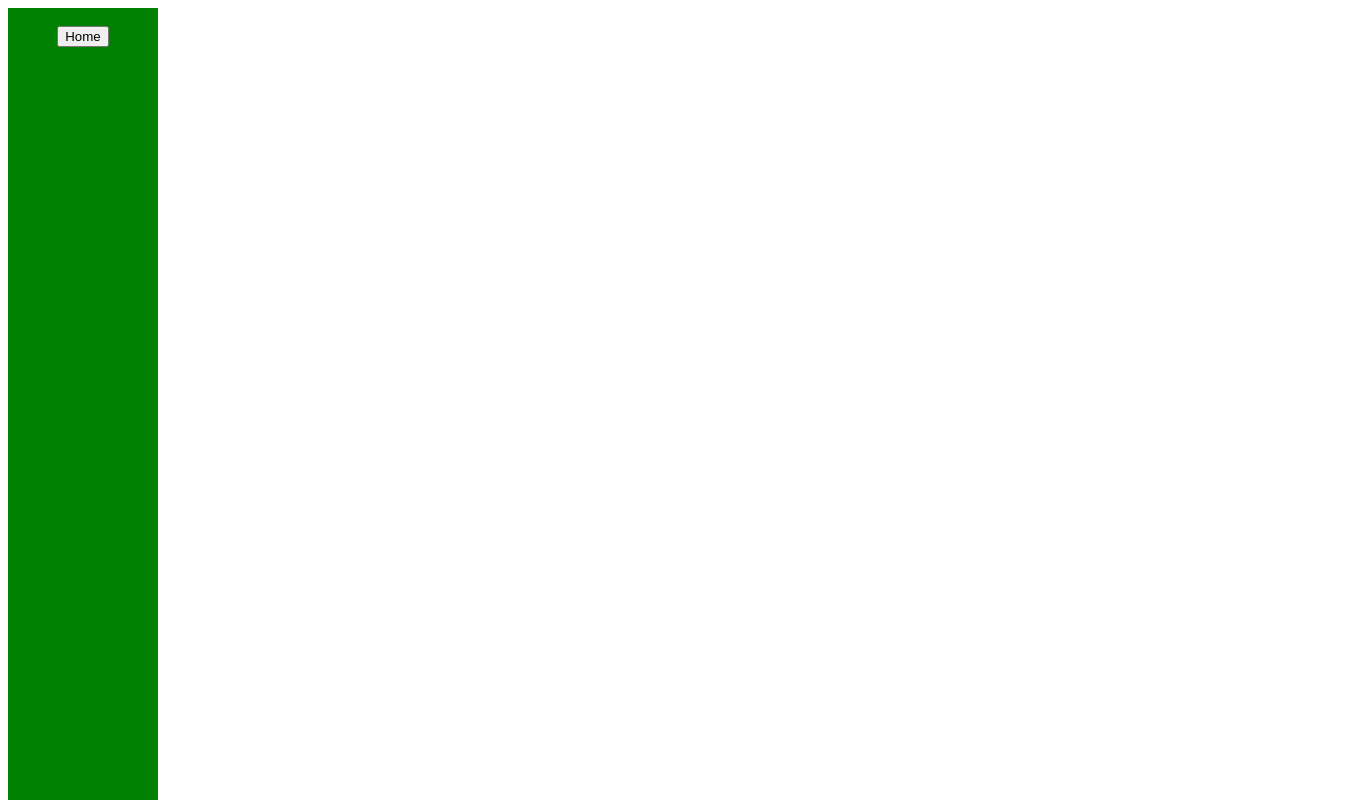
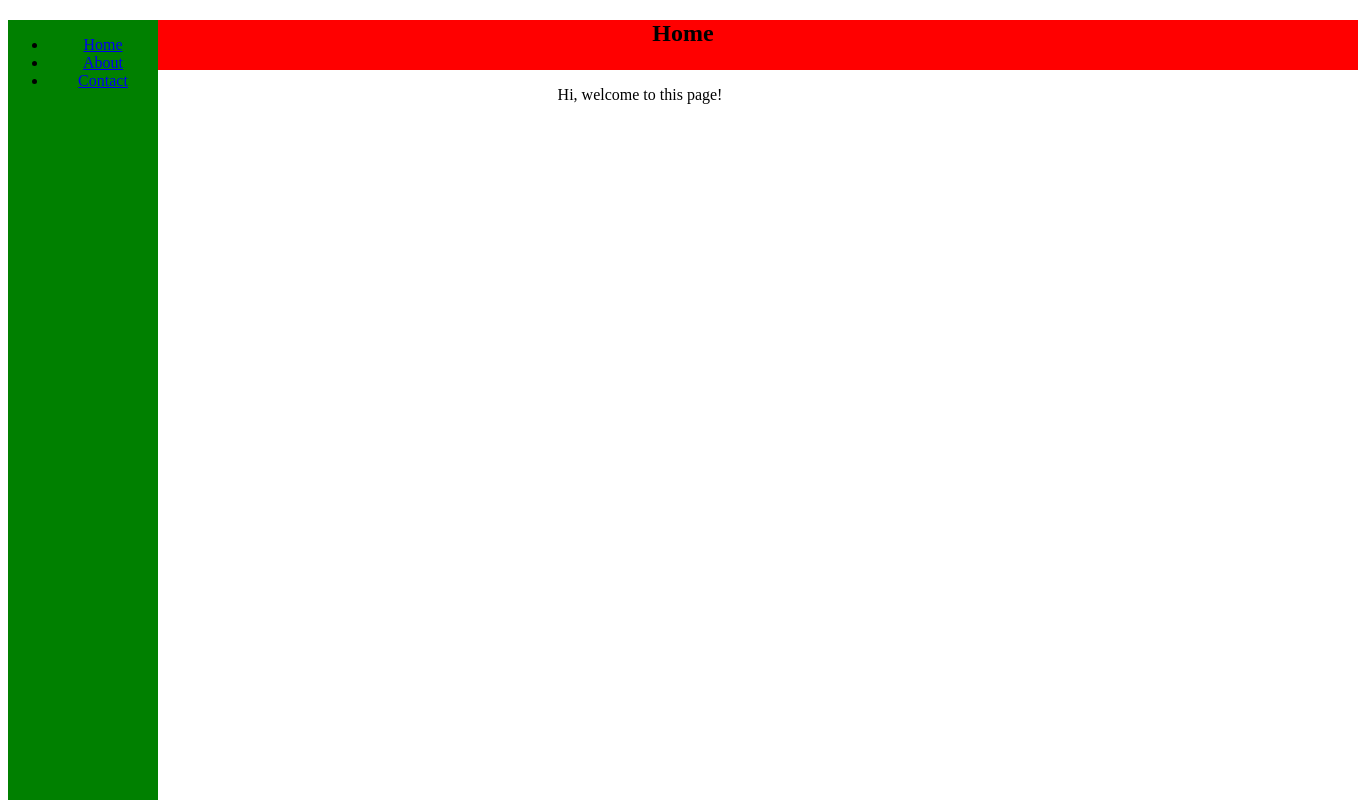
Before and after one commit to AaishaJameela/reactjs-boilerplate, a React (Create React App) app: page / in a window 1280 px wide. Shown: the whole page, 1358 px wide, since content can reach past the window. Built offline with nearby package versions, Linux system fonts and the light colour scheme; the HTML template or start-up script is replaced by a standard one.

Commit message:
Passed properties from parent to child:  src/components/Header/Header.js  src/components/Layout/Layout.js  src/components/Sidebar/Sidebar.js  src/pages/About/About.js  src/pages/Contact/Contact.js  src/pages/Home/Home.js

```diff
--- a/src/components/Header/Header.js
+++ b/src/components/Header/Header.js
@@ -5,7 +5,7 @@ const getHeader = (props) => {
   return (
     <div className="Header">
       <center>
-        <h2 style={{ color: props.color }}>{props.title}</h2>
+        <h2 style={{ color: props.newColor }}>{props.newTitle}</h2>
       </center>
     </div>
   );
--- a/src/components/Layout/Layout.js
+++ b/src/components/Layout/Layout.js
@@ -3,12 +3,16 @@ import "./Layout.css";
 import Header from "../Header/Header.js";
 import Sidebar from "../Sidebar/Sidebar.js";
 
-const Layout = ({ children, newTitle, color }) => {
+const Layout = ({ children, title, color }) => {
   return (
     <div className="Layout">
-      <Header newTitle1={newTitle} color1={color} />
-      <Sidebar />
-      {children}
+      <div>
+        <Sidebar />
+      </div>
+      <div>
+        <Header newTitle={title} newColor={color} />
+        {children}
+      </div>
     </div>
   );
 };
--- a/src/components/Sidebar/Sidebar.js
+++ b/src/components/Sidebar/Sidebar.js
@@ -1,14 +1,24 @@
 import React from "react";
+import { Link } from "react-router-dom";
 import pic from "../../assets/images/welcome.jpg";
 import sidebar from "./Sidebar.css";
 
-const Sidebar = ({ getData }) => {
+const Sidebar = () => {
   const data = "Hi, welcome to this page!";
   return (
     <div className="sidebar">
       <center>
-        <br></br>
-        <button onClick={() => getData(data)}>Home</button>
+        <ul>
+          <li>
+            <Link to="/">Home</Link>
+          </li>
+          <li>
+            <Link to="/About">About</Link>
+          </li>
+          <li>
+            <Link to="/Contact">Contact</Link>
+          </li>
+        </ul>
       </center>
     </div>
   );
--- a/src/pages/About/About.js
+++ b/src/pages/About/About.js
@@ -36,8 +36,8 @@ const About = () => {
   };
 
   return (
-    <div className="About">
-      <Layout title="About" color="Green">
+    <Layout title="About" color="green">
+      <div className="About">
         <div>
           <center>
             <h1>SIGN-UP</h1>
@@ -109,8 +109,8 @@ const About = () => {
             <button onClick={handleSubmitButton}>Submit</button>
           </center>
         </div>
-      </Layout>
-    </div>
+      </div>
+    </Layout>
   );
 };
 
--- a/src/pages/Contact/Contact.js
+++ b/src/pages/Contact/Contact.js
@@ -3,15 +3,15 @@ import Layout from "../../components/Layout/Layout.js";
 
 const Contact = () => {
   return (
-    <div className="Contact">
-      <Layout title="Contact Us" color="Violet">
+    <Layout title="Contact Us" color="violet">
+      <div className="Contact">
         <div>
           <center>
             <h2>Contact Us</h2>
           </center>
         </div>
-      </Layout>
-    </div>
+      </div>
+    </Layout>
   );
 };
 export default Contact;
--- a/src/pages/Home/Home.js
+++ b/src/pages/Home/Home.js
@@ -1,16 +1,21 @@
 import React from "react";
+import Layout from "../../components/Layout/Layout.js";
 //import {useState} from 'react';
-import Sidebar from "../../components/Sidebar/Sidebar.js";
+//import Sidebar from "../../components/Sidebar/Sidebar.js";
 
 const Home = () => {
   //const [click, setClick] = useState(0)
-  const getData = (getData) => {
-    console.log(getData);
-  };
+  //const getData = (getData) => {
+  //console.log(getData);
+  //<Sidebar getData={getData} />
   return (
-    <div className="Home">
-      <Sidebar getData={getData} />
-    </div>
+    <Layout title="Home" color="black">
+      <div className="Home">
+        <center>
+          <p>Hi, welcome to this page!</p>
+        </center>
+      </div>
+    </Layout>
 
     //<p>You have clicked {click} times.</p>
     //<button onClick = {() => setClick(click + 1)}>Increment</button>
```
